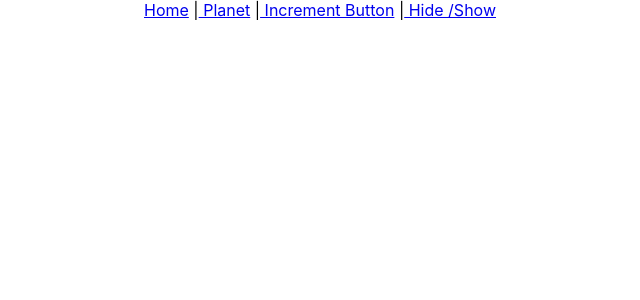
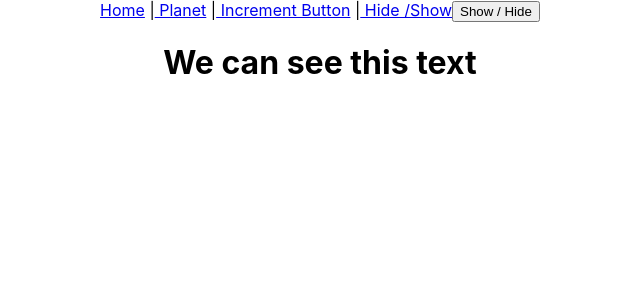
Before and after one commit to SacleuxBenoit/sandbox-react, a React (Create React App) app in the folder react_course/: page /hideShow in a window 1280 px wide. Shown: the top 300 px of the page, without its empty margins (320-960 px from the left). Built offline with nearby package versions, Linux system fonts and the light colour scheme; the HTML template or start-up script is replaced by a standard one.

Commit message:
display / hide text when we click on button in :arrow_right: HideShow.js && create Count.js in pages folder

```diff
--- a/react_course/src/pages/HideShow.js
+++ b/react_course/src/pages/HideShow.js
@@ -1,9 +1,18 @@
- import NavBar from "../components/NavBar"
+ import { useState } from "react"
+import NavBar from "../components/NavBar"
 
 export default function HideShow(){
+    let [showText, setShowText] = useState(true)
+
+    function changeStateShowText(){
+        showText === true ? setShowText(false) : setShowText(true)
+    }
+
     return(
         <>
             <NavBar />
+            <button onClick={changeStateShowText}>Show / Hide</button>
+            {showText === true && <h1>We can see this text</h1>}
         </>
     )
 }
```
Also changed, not shown: react_course/src/pages/Count.js (added).
